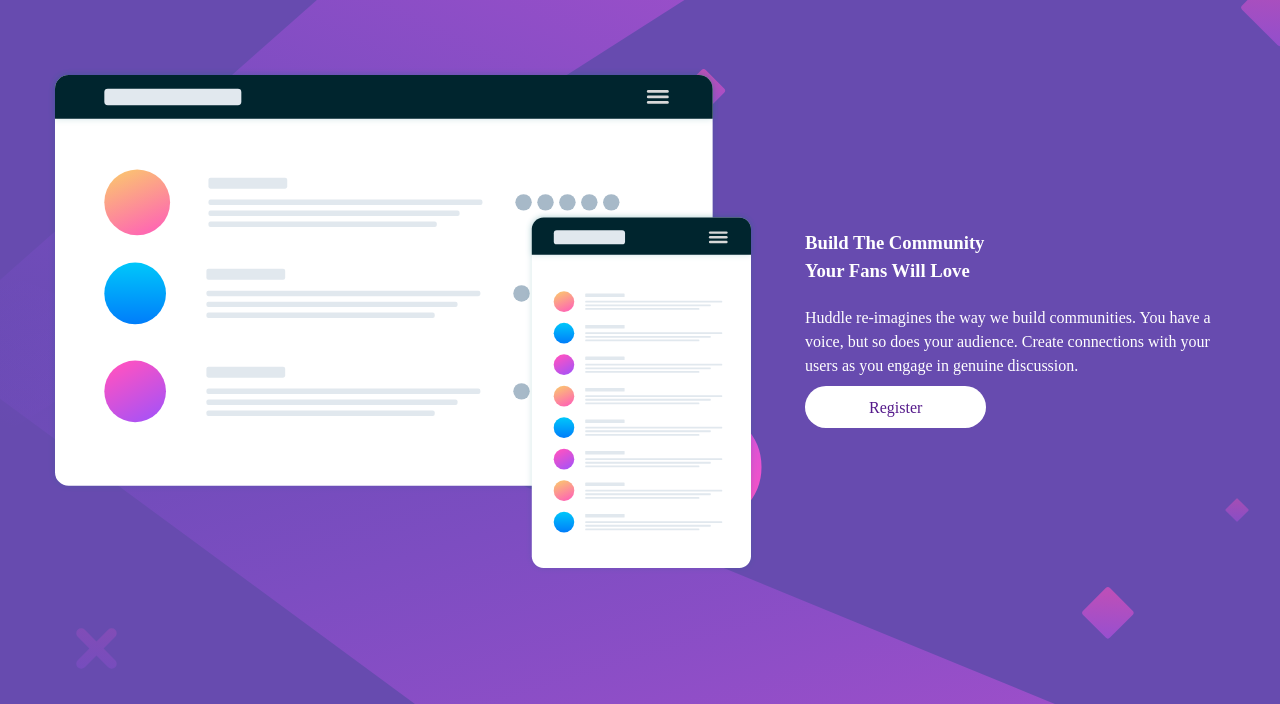
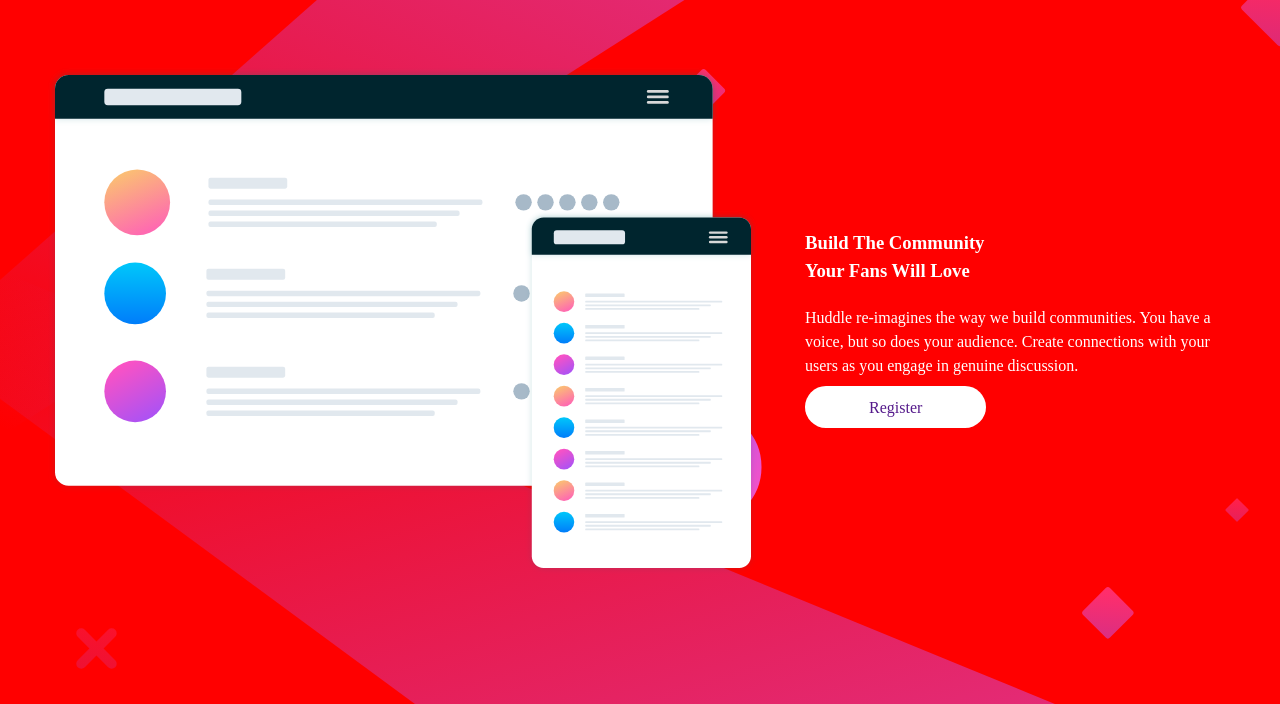
Before and after one commit to aleoluwatobemmanuel/Huddle, a plain HTML site: page index.html in a window 1280 px wide. Shown: the part 96-800 px from the top of the page. Drawn offline with Linux system fonts and the light colour scheme.

Commit message:
Update style.css

```diff
--- a/style.css
+++ b/style.css
@@ -5,7 +5,9 @@
 }
 
 body{
-  background-color:hsl(257, 40%, 49%);
+/*   background-color:hsl(257, 40%, 49%); */
+
+  background-color: red;
   background-image: url(images/bg-desktop.svg);
   min-height: 100vh;
 }
```
